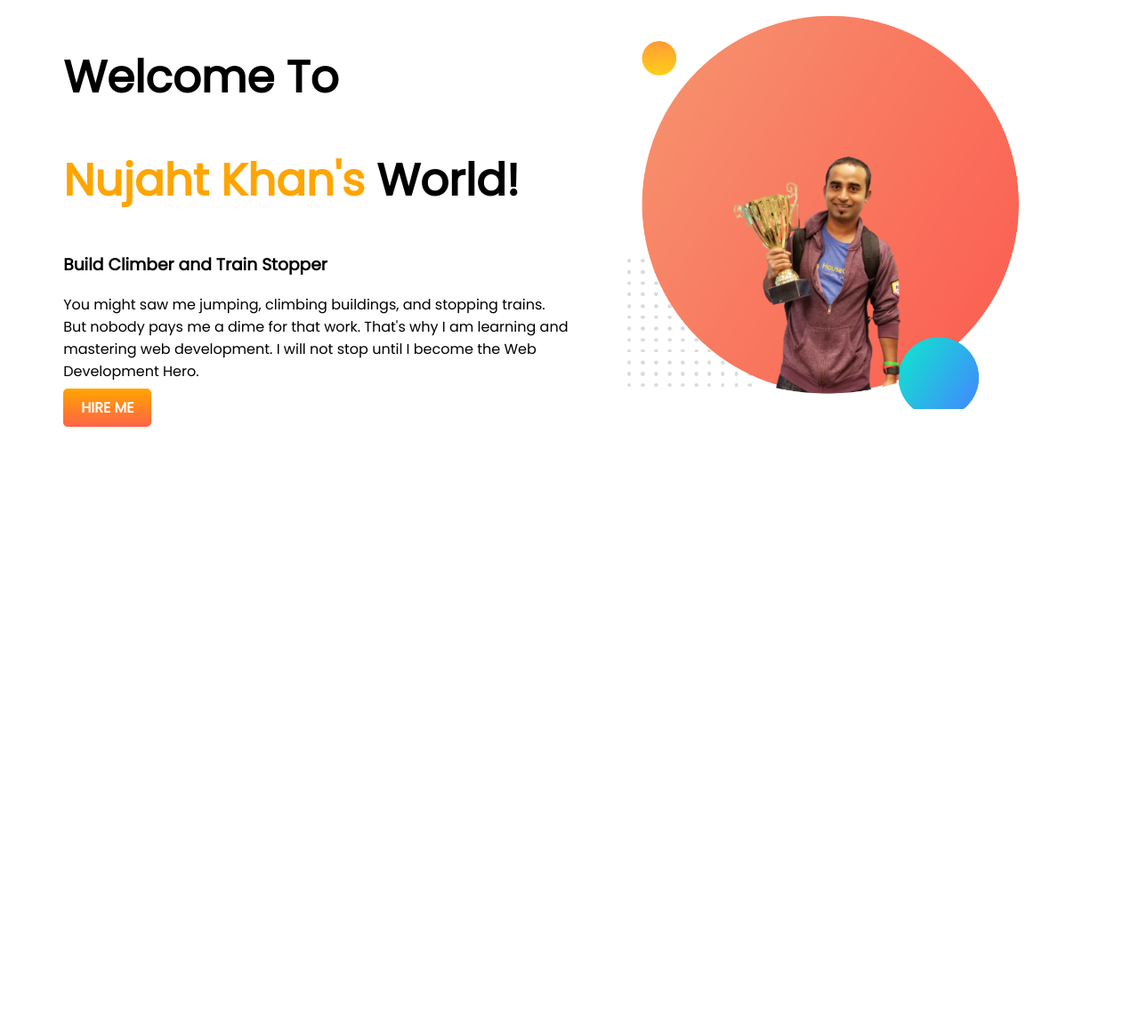
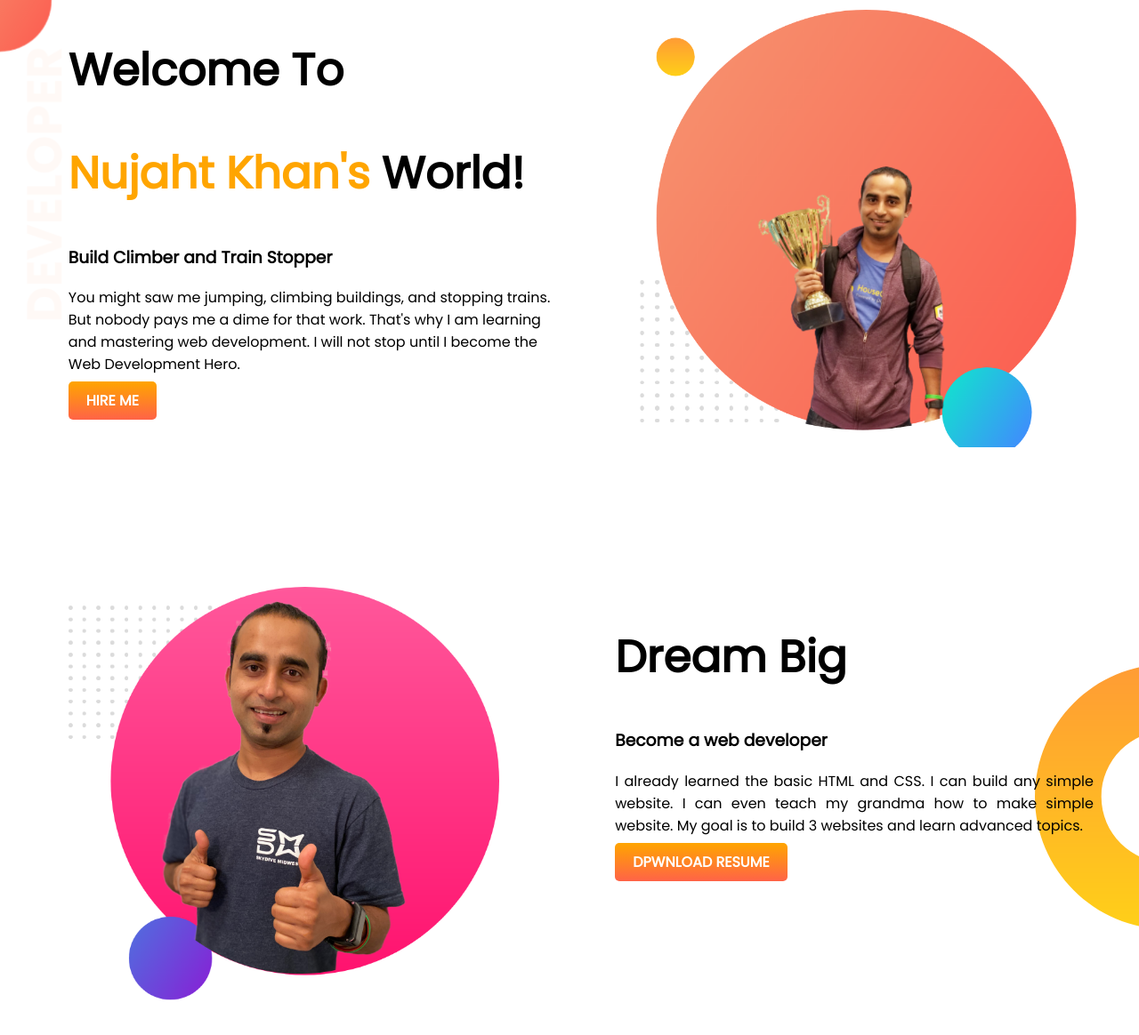
Before and after one commit to NujhatKhan/developer-portfolio, a plain HTML site: page index.html in a window 1280 px wide. Shown: the whole page at 89% size. Before the commit the page ends 800 px from the top, so only its background shows below. Drawn offline with Linux system fonts and the light colour scheme.

Commit message:
third commit

```diff
--- a/index.html
+++ b/index.html
@@ -11,7 +11,7 @@
     <link rel="stylesheet" href="style.css">
 </head>
 <body>
-    <section>
+    <section class="sec-one">
         <div class="half-width">
             <h1>Welcome To</h1>
             <h1><span class="name">Nujaht Khan's</span> World!</h1>
@@ -23,5 +23,16 @@
             <img src="images/edited.png" alt="it is an image">
         </div>
     </section>
+    <section class="sec-two">
+        <div class="half-width">
+            <img src="images/jhankar2.png" alt="another image">
+        </div>
+        <div class="half-width new">
+            <h1>Dream Big</h1>
+            <h3>Become a web developer</h3>
+            <p style="text-align: justify;">I already learned the basic HTML and CSS. I can build any simple website. I can even teach my grandma how to make simple website. My goal is to build 3 websites and learn advanced topics.</p>
+            <a class="for-link" target="_blank" href="https://www.programming-hero.com/">DPWNLOAD RESUME</a>
+            </div>
+    </section>
 </body>
 </html>
--- a/style.css
+++ b/style.css
@@ -1,5 +1,6 @@
 body{
     font-family: 'Poppins', sans-serif;
+    margin: 0;
 }
 h1{
     font-size: 50px;
@@ -9,13 +10,14 @@ h1{
 }
 section{
     display: flex;
+    margin-bottom: 150px;
 }
 .half-width{
     width: 50%;
-    padding-left: 5%;
+    padding-left: 6%;
 }
 .half-width img{
-    width: 80%;
+    width: 90%;
 }
 .for-link{
     text-decoration: none;
@@ -25,3 +27,15 @@ section{
     font-weight: 700;
     border-radius: 5px;
 }
+.sec-one{
+    background-image: url(images/top-banner.png);
+    background-repeat: no-repeat;
+}
+.sec-two{
+    background-image: url(images/dream-bg.png);
+    background-repeat: no-repeat;
+    background-position: right;
+}
+.new{
+    padding-right: 4%;
+}
```
